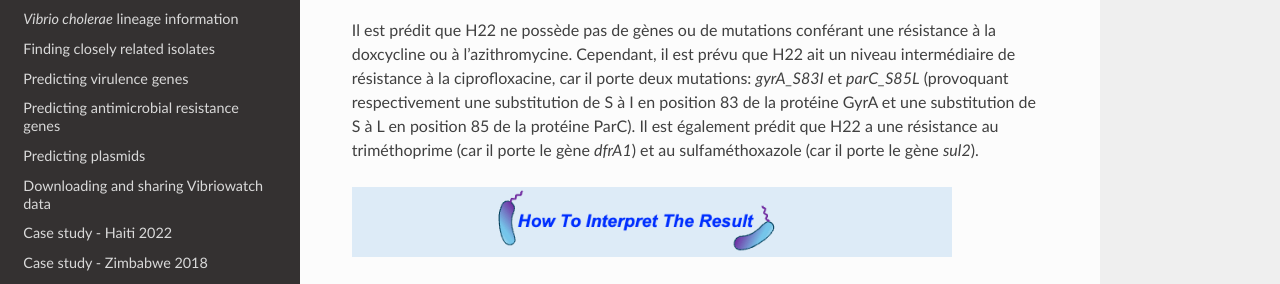
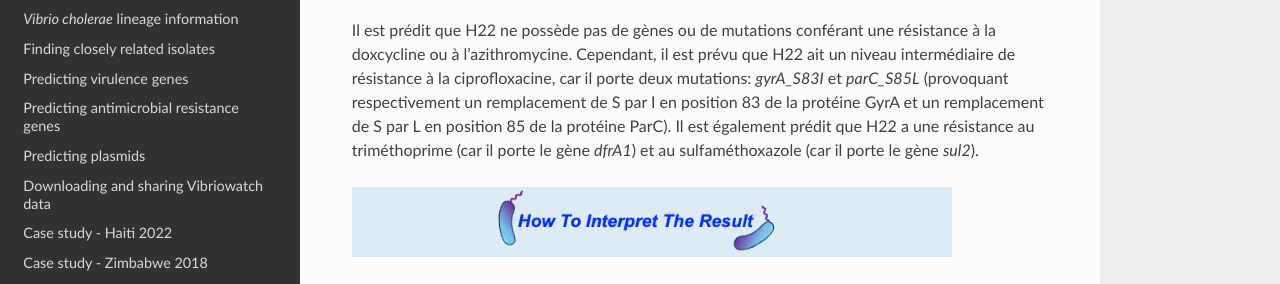
Before and after one commit to avrilcoghlan/vibriowatch, a Sphinx documentation site: the page built from docs/source/haiti_francais.rst, in a window 1280 px wide and 900 px high, scrolled down 7063 px. Shown: the part 189-473 px from the top of the window. Built offline with Sphinx 7.4.7 and the Read the Docs theme 3.1.0, drawn with Linux system fonts in a browser that asks for light colours.

Commit message:
Update haiti_francais.rst

```diff
--- a/docs/source/haiti_francais.rst
+++ b/docs/source/haiti_francais.rst
@@ -161,7 +161,7 @@ Pour savoir si l'isolat H22 présente une résistance aux antimicrobiens, nous p
 
 Il est prédit que H22 ne possède pas de gènes ou de mutations conférant une résistance à la doxcycline ou à l'azithromycine.
 Cependant, il est prévu que H22 ait un niveau intermédiaire de résistance à la ciprofloxacine, car il porte deux mutations:
-*gyrA_S83I* et *parC_S85L* (provoquant respectivement une substitution de S à I en position 83 de la protéine GyrA et une substitution de S à L en position 85 de la protéine ParC). Il est également prédit que H22 a une résistance au triméthoprime (car il porte le gène *dfrA1*) et au sulfaméthoxazole (car il porte le gène *sul2*).
+*gyrA_S83I* et *parC_S85L* (provoquant respectivement un remplacement de S par I en position 83 de la protéine GyrA et un remplacement de S par L en position 85 de la protéine ParC). Il est également prédit que H22 a une résistance au triméthoprime (car il porte le gène *dfrA1*) et au sulfaméthoxazole (car il porte le gène *sul2*).
 
 .. image:: HowToInterpretTheResult.png
   :width: 600
```
